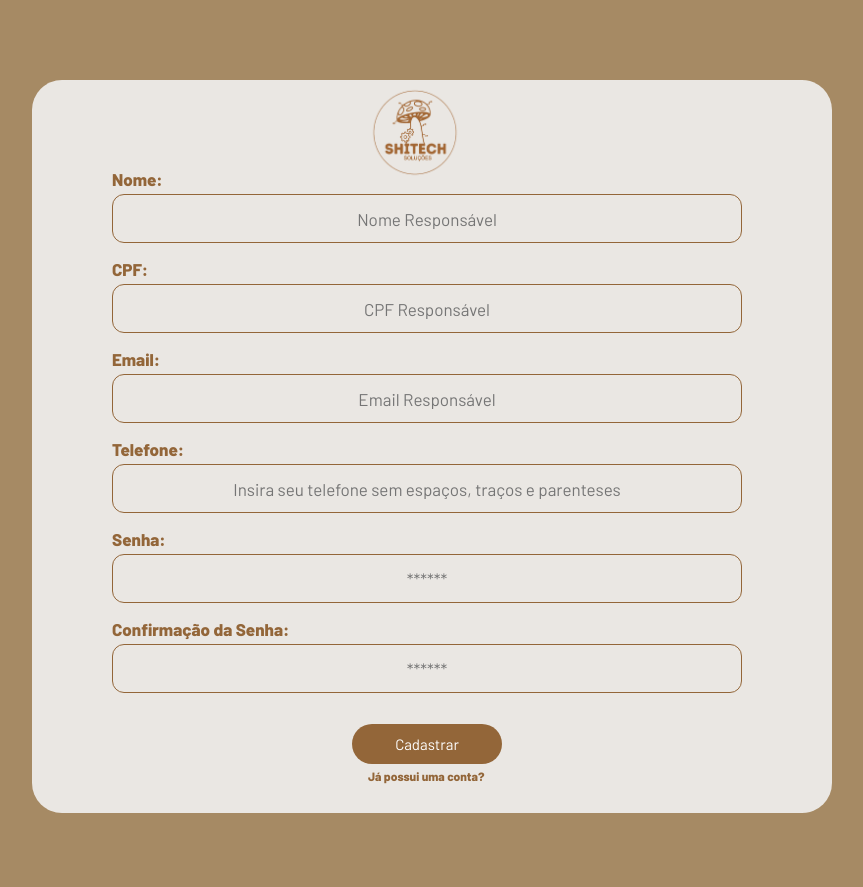
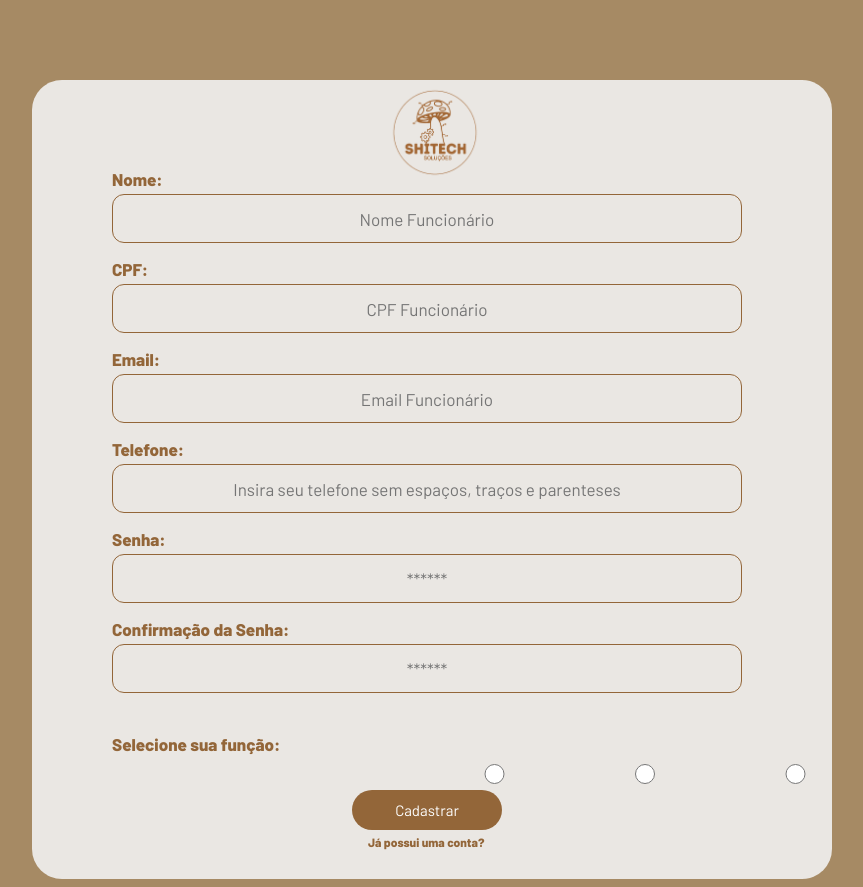
Before and after one commit to Felipe-Ortega/SHITECH, a plain HTML site: page home_page/views/SHITECH_CADASTRO_FUNCIONARIO.html in a window 1280 px wide. Shown: the whole page, without its empty margins (208-1071 px from the left). Before the commit the page ends 821 px from the top, so only its background shows below. Drawn offline with Linux system fonts and the light colour scheme.

Commit message:
me mantando p colocar radio :(

```diff
--- a/home_page/css/style.css
+++ b/home_page/css/style.css
@@ -26,7 +26,7 @@ body {
     height: 13vh;
     display: flex;
     position: relative;
-    margin-left: 41.5%;
+    margin-left: 44%;
     margin-bottom: 10px;
 
 }
@@ -46,12 +46,56 @@ body {
     background-color: #EAE7E3;
 }
 
+.cadastro .container .campo_funcao {
+    display: flex;
+    flex-direction: row;
+    justify-content: space-ar;
+}
+
+.cadastro .container .campo_funcao input {
+    height: 25px;
+    width: 78%;
+    border: solid #936639 0.3px;
+    border-radius: 12px;
+    display: flex;
+    margin-top: 5px;
+    margin-left: 10%;
+    margin-bottom: 16px;
+    text-align: center;
+    font-family: 'Barlow', sans-serif;
+    font-size: 17px;
+    background-color: #EAE7E3;
+
+}
+
+
 .cadastro .container .campo span {
     font-weight: 750;
     font-size: 17px;
     margin-left: 80px;
     display: flex;
     font-family: 'Barlow', sans-serif;
+}
+
+.cadastro .container .campo_funcao .txtfuncao {
+    font-weight: 750;
+    font-size: 17px;
+    margin-left: 80px;
+    display: flex;
+    font-family: 'Barlow', sans-serif;
+    width: 40%;
+}
+
+.cadastro .container .formulario .campo_funcao .funcaoradio {
+    height: 20px;
+    width: 10%;
+    border: solid #936639 0.3px;
+    border-radius: 12px;
+    display: flex;
+    margin-bottom: 16px;
+    background-color: #EAE7E3;
+    margin-top: 30px;
+    padding-right: 30px;
 }
 
 .cadastro .container .formulario .possui {
--- a/home_page/views/SHITECH_CADASTRO_RESPONSÁVEL.html
+++ b/home_page/views/SHITECH_CADASTRO_FUNCIONARIO.html
@@ -6,7 +6,7 @@
   <meta http-equiv="X-UA-Compatible" content="IE=edge" />
   <meta name="viewport" content="width=device-width, initial-scale=1.0" />
 
-  <title>SHITech | Cadastro Responsável</title>
+  <title>SHITech | Cadastro Funcionário</title>
 
   <link rel="stylesheet" href="../css/style.css" />
   <link rel="preconnect" href="https://fonts.gstatic.com" />
@@ -22,15 +22,15 @@
         <div class="formulario">
            <div class="campo">
             <span>Nome:</span>
-            <input id="nome_input" type="text" placeholder="Nome Responsável" />
+            <input id="nome_input" type="text" placeholder="Nome Funcionário" />
            </div>
           <div class="campo">
             <span>CPF:</span>
-            <input id="cpf_input" type="text" placeholder="CPF Responsável" maxlength="11"/>
+            <input id="cpf_input" type="text" placeholder="CPF Funcionário" maxlength="11"/>
           </div>
           <div class="campo">
             <span>Email:</span>
-            <input id="email_input" type="text" placeholder="Email Responsável" />
+            <input id="email_input" type="text" placeholder="Email Funcionário" />
           </div>
           <div class="campo">
             <span>Telefone:</span>
@@ -43,6 +43,14 @@
           <div class="campo">
             <span>Confirmação da Senha:</span>
             <input id="confirmacao_senha_input" type="password" placeholder="******" />
+          </div>
+          <div class="campo_funcao">
+            <div class="txtfuncao">
+              <span class="funcao">Selecione sua função:</span>
+            </div>
+            <input class="funcaoradio" id="funcao_input" type="radio" />
+            <input class="funcaoradio" id="funcao_input" type="radio" />
+            <input class="funcaoradio" id="funcao_input" type="radio" />
           </div>
           <button class="botao" onclick="cadastrar()">Cadastrar</button>
           <span class="possui">Já possui uma conta?</span>
@@ -116,7 +124,7 @@ for(i = 0; i < senha.length; i++){
   }
 }
 
-if((senha.includes('.') || senha.includes('!') || senha.includes('_') || senha.includes('-') || senha.includes('$')) && senha.toUpperCase() != senha && senha.toLowerCase() != senha && contem_numero && senha.length >= 8){
+if((senha.includes('.') || senha.includes('#') || senha.includes('!') || senha.includes('_') || senha.includes('-') || senha.includes('$')) && senha.toUpperCase() != senha && senha.toLowerCase() != senha && contem_numero && senha.length >= 8){
   verificacoes++;
 }
 else{
```
Also changed, not shown: home_page/views/SHITECH_CADASTRO_RESPONSÁVEL copy.html (added, +151 -0 lines).
